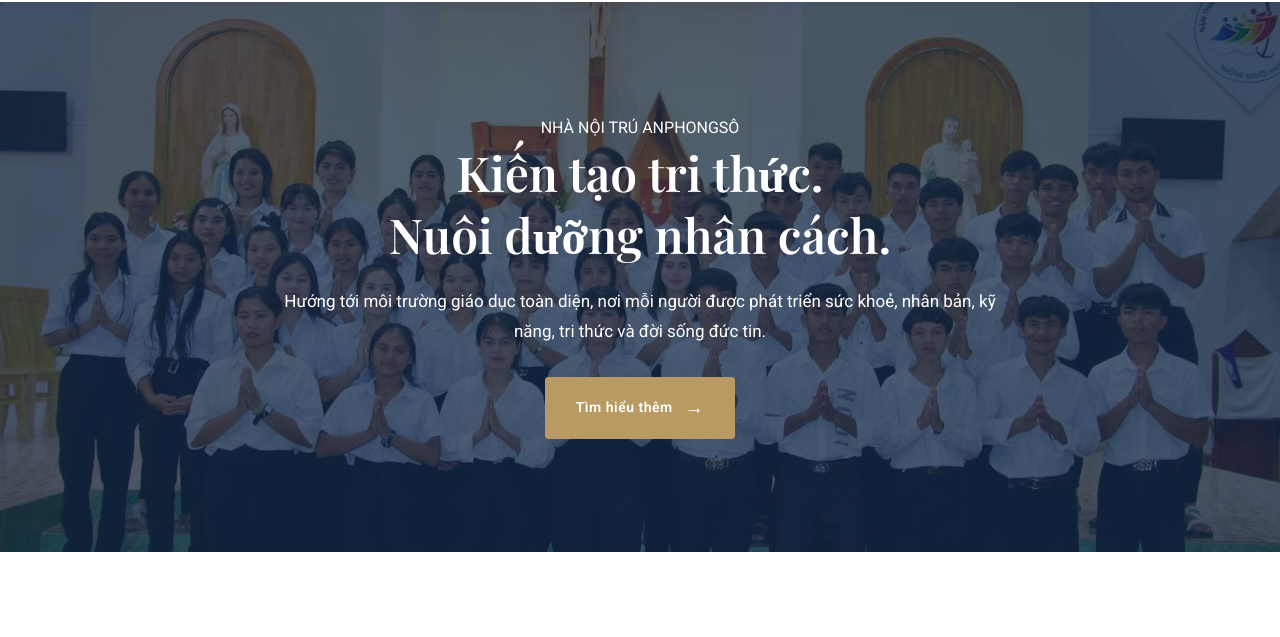
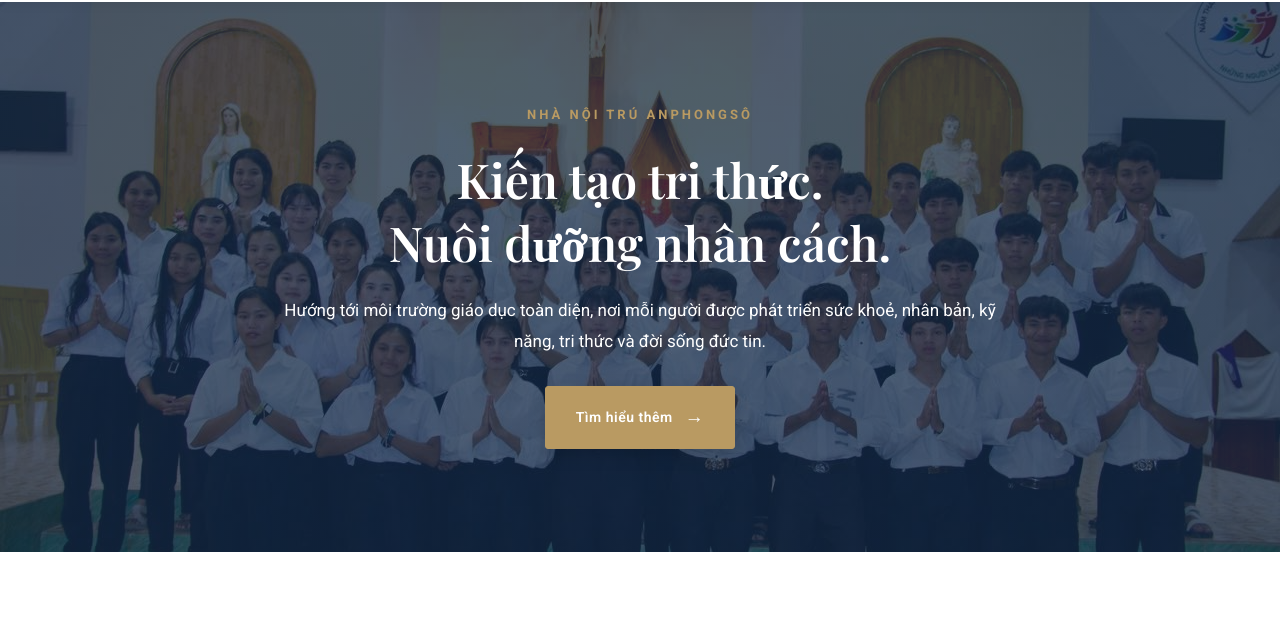
Before and after one commit to noitruanphongso/noitruanphongso.github.io, a plain HTML site: page index.html in a window 1280 px wide. Shown: the part 104-741 px from the top of the page. Drawn offline with nearby package versions, Linux system fonts and the light colour scheme.

Commit message:
Update style.css

```diff
--- a/css/style.css
+++ b/css/style.css
@@ -735,3 +735,49 @@ html {
 .hero-button span {
     font-size: 19px;
 }
+/* =========================================
+   HERO CONTENT - BANNER ENHANCEMENT
+   ========================================= */
+
+.hero {
+    position: relative;
+    overflow: hidden;
+}
+
+.hero-content {
+    width: 100%;
+    max-width: 900px;
+    margin: 0 auto;
+    display: flex;
+    flex-direction: column;
+    align-items: center;
+    text-align: center;
+}
+
+.hero .eyebrow {
+    display: inline-block;
+    color: var(--gold);
+    font-size: 13px;
+    font-weight: 700;
+    letter-spacing: 3px;
+    margin-bottom: 22px;
+}
+
+.hero-content h2 {
+    margin-bottom: 22px;
+}
+
+.hero-content p {
+    margin: 0 auto;
+}
+
+.hero-button {
+    margin-top: 30px;
+    min-width: 175px;
+    justify-content: center;
+    box-shadow: 0 5px 18px rgba(0, 0, 0, 0.15);
+}
+
+.hero-button:hover {
+    box-shadow: 0 8px 22px rgba(0, 0, 0, 0.2);
+}
```
